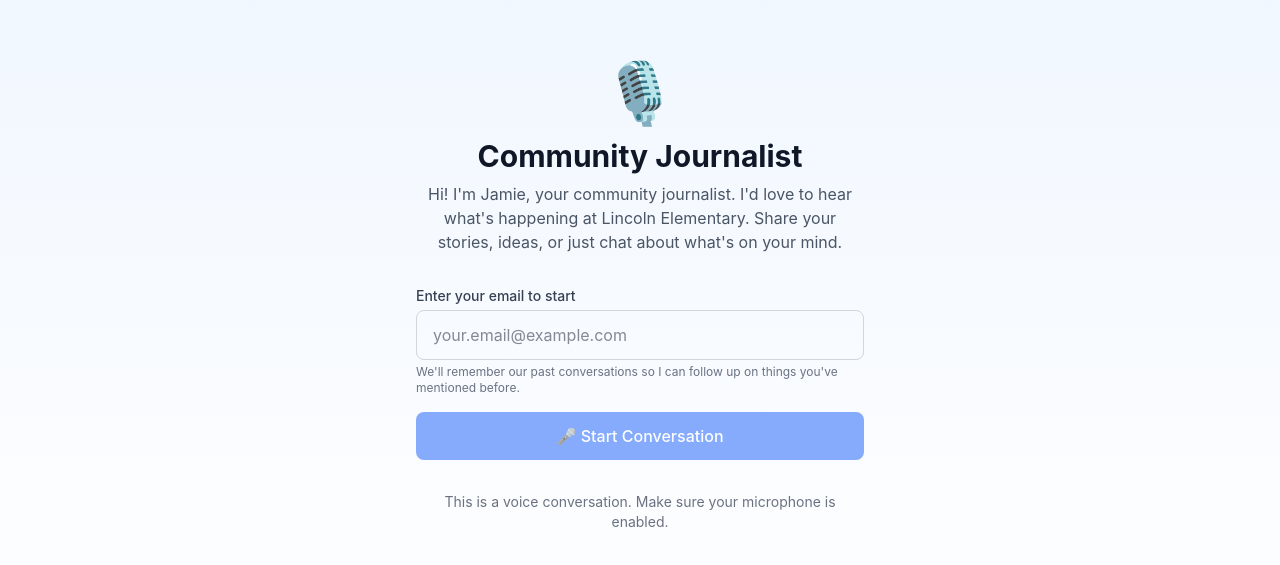
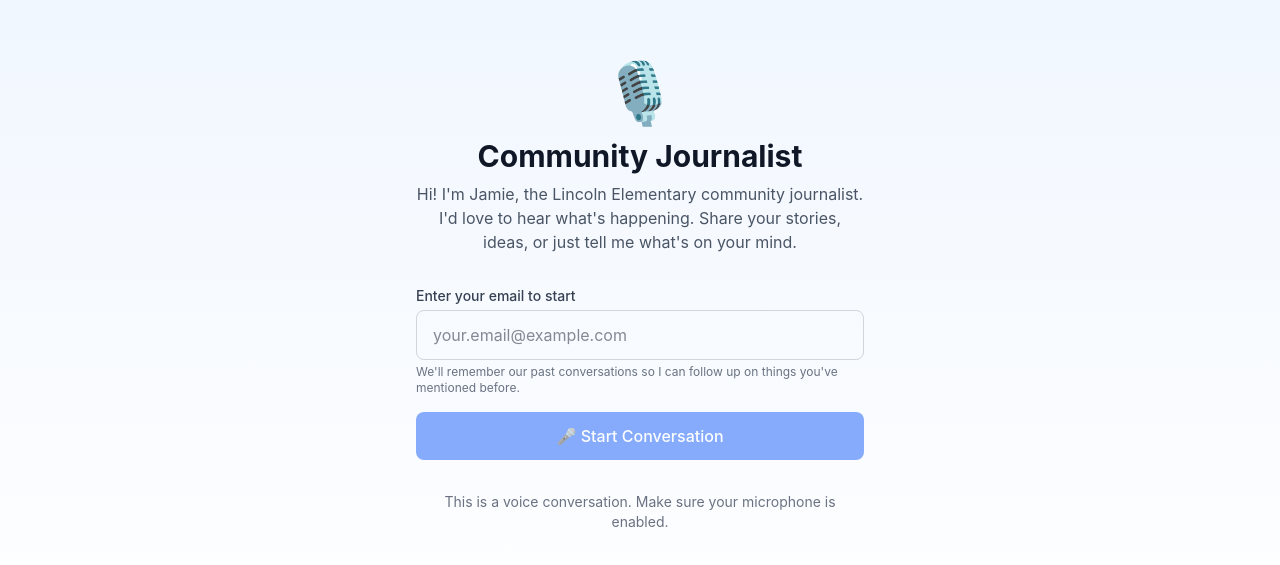
Before and after one commit to dbs35/dbs35.github.io, a Next.js app: page / in a window 1280 px wide. Shown: the part 103-668 px from the top of the page. Built offline with nearby package versions, Linux system fonts and the light colour scheme.

Commit message:
Update page.tsx

```diff
--- a/src/app/page.tsx
+++ b/src/app/page.tsx
@@ -64,9 +64,8 @@ export default function Home() {
             Community Journalist
           </h1>
           <p className="text-gray-600 mb-6">
-            Hi! I&apos;m {config.journalistName}, your community journalist. I&apos;d love to hear
-            what&apos;s happening at {config.communityName}. Share your stories,
-            ideas, or just chat about what&apos;s on your mind.
+            Hi! I&apos;m {config.journalistName}, the {config.communityName} community journalist. I&apos;d love to hear
+            what&apos;s happening. Share your stories, ideas, or just tell me what&apos;s on your mind.
           </p>
         </div>
 
```
